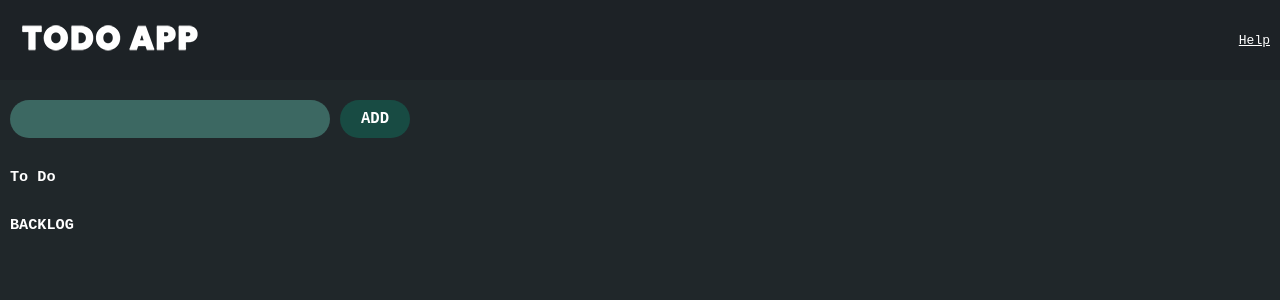
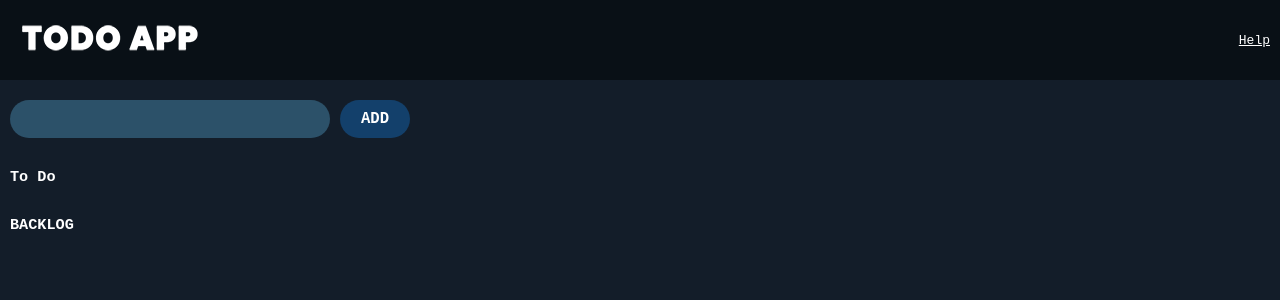
Before and after one commit to codehub15/ToDo-App, a React (Create React App) app: page / in a window 1280 px wide. Shown: the top 300 px of the page. Built offline with nearby package versions, Linux system fonts and the light colour scheme.

Commit message:
little change in style

```diff
--- a/src/css/App.scss
+++ b/src/css/App.scss
@@ -1,7 +1,7 @@
-$mainBg: #20272a;
-$navBg: #1d2226;
-$inputBg: #3c6862;
-$btnBg: #184b43;
+$mainBg: #131d29;
+$navBg: #091016;
+$inputBg: #2c5169;
+$btnBg: #13406b;
 
 * {
   margin: 0;
@@ -10,6 +10,8 @@ $btnBg: #184b43;
 
 .app {
   height: 100vh;
+  display: flex;
+  flex-direction: column;
   background: $mainBg;
   color: white;
   overflow: scroll;
```
